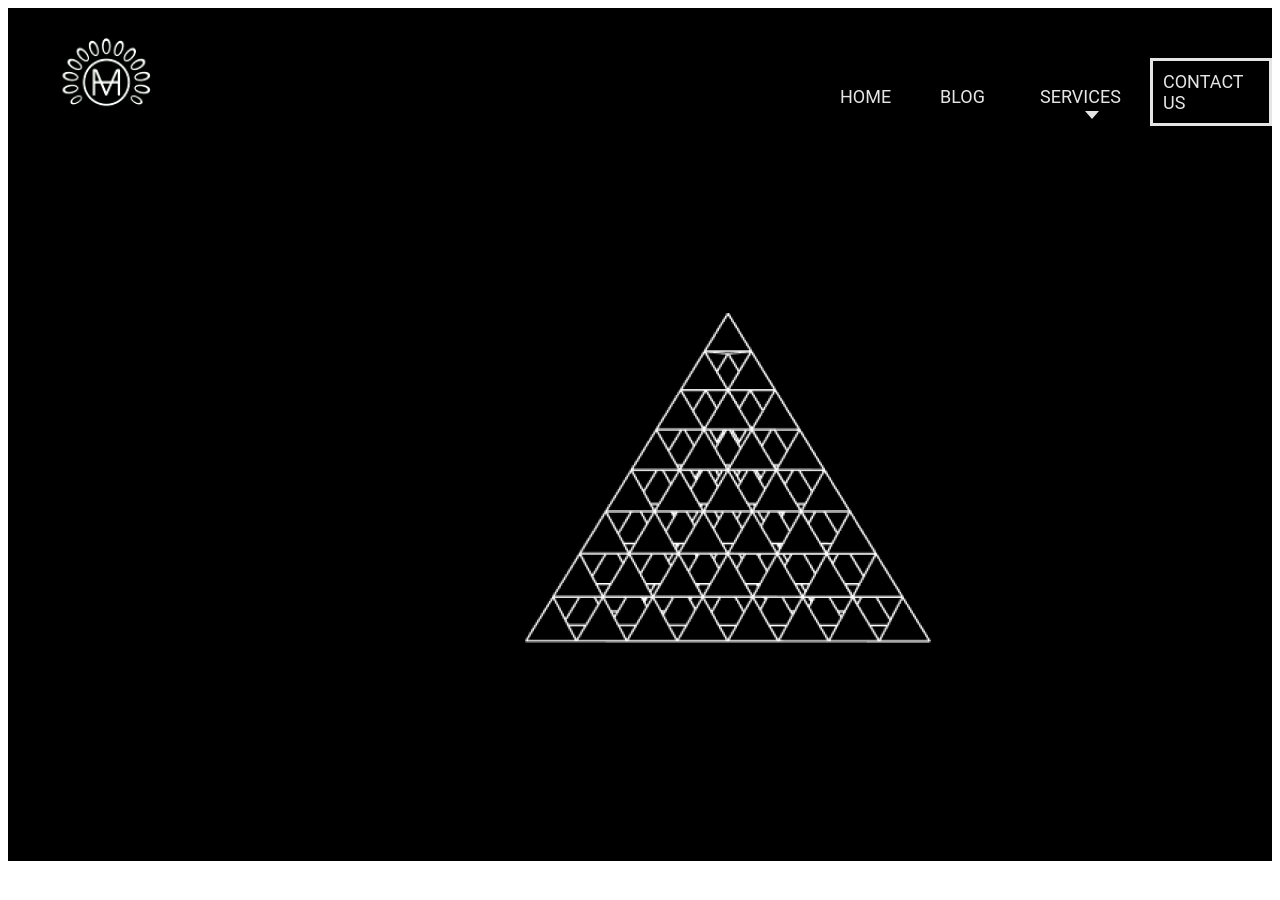
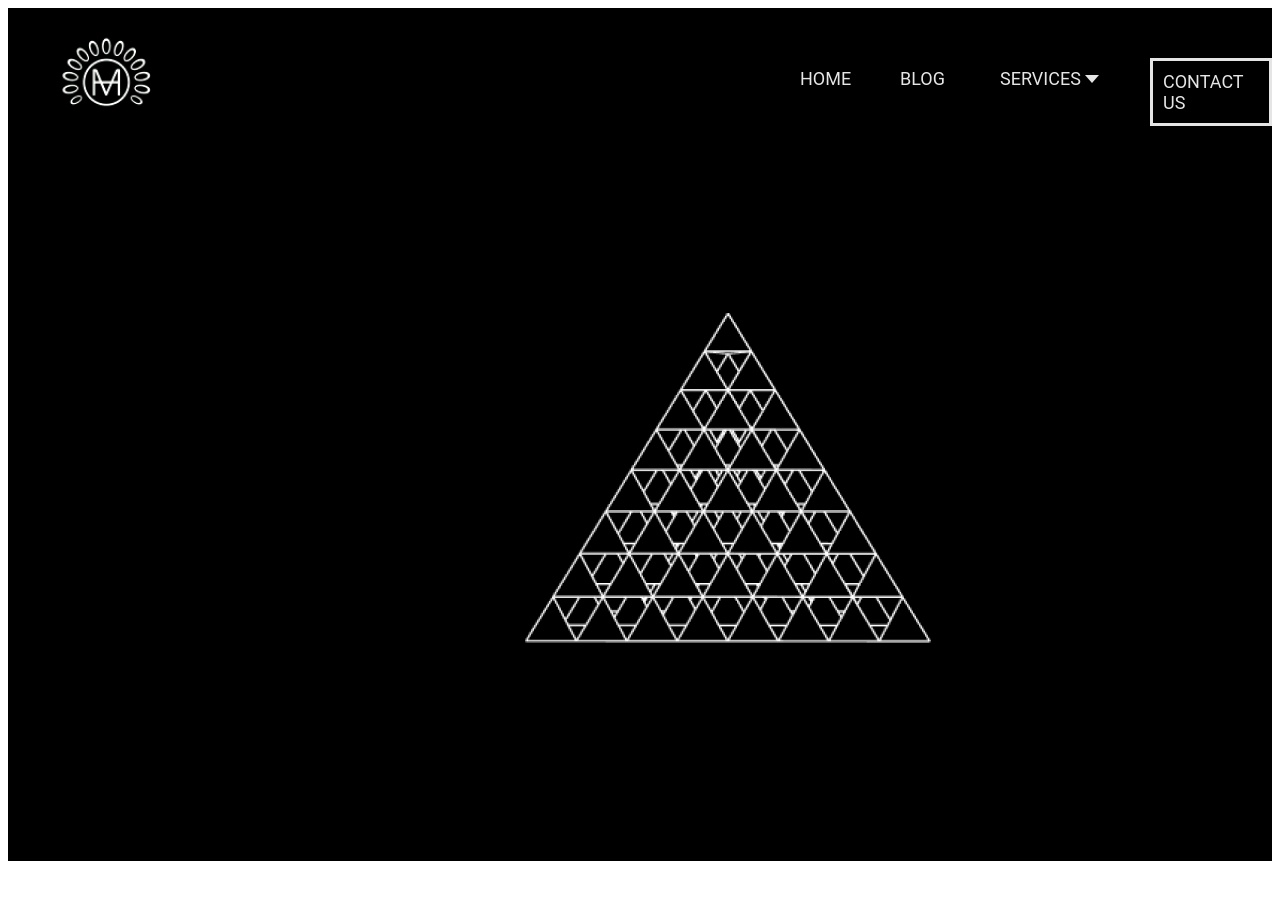
Before and after one commit to Rishanmehmi/HMconsultancy.github.io, a plain HTML site: page index.html in a window 1280 px wide. Shown: the top 900 px of the page. Drawn offline with Linux system fonts and the light colour scheme.

Commit message:
Update index.html

```diff
--- a/index.html
+++ b/index.html
@@ -315,9 +315,9 @@
 <body>
     <div class="topnav">
         <img src="image 1.png" alt="" style="margin-top: 17px;margin-left: 49px;">
-        <a href="#" style="margin-left: 649px;margin-top: 60px;"><blockquote>HOME</blockquote></a>
-        <a href="#" style="margin-top:60px ;margin-left: 749px;"><blockquote>BLOG</blockquote></a>
-        <a href="#" style="margin-top: 60px;margin-left: 849px;"><blockquote>SERVICES</blockquote><div class="caret"></div></a>
+        <a href="#" style="margin-left: 649px;margin-top: 60px;">HOME</a>
+        <a href="#" style="margin-top:60px ;margin-left: 749px;">BLOG</a>
+        <a href="#" style="margin-top: 60px;margin-left: 849px;">SERVICES<div class="caret"></div></a>
         <a href="#" style="border: 3px solid #e5e5e5;margin-top: 50px;margin-left: 999px;padding: 10px ;">CONTACT US</a>
     </div>
     <div class="block1">
```
